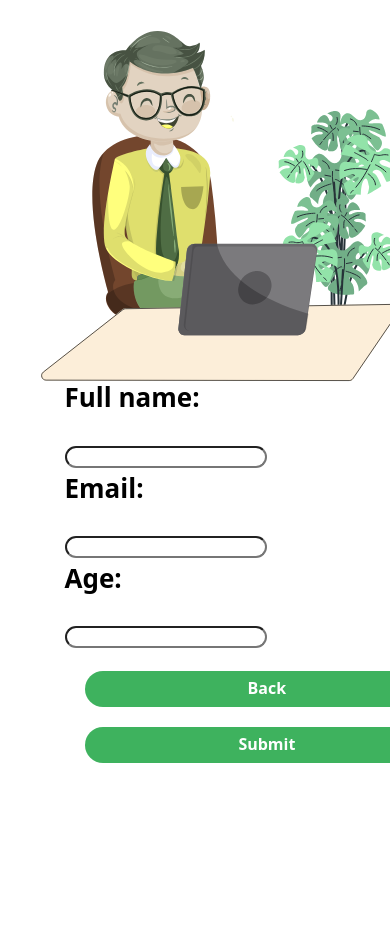
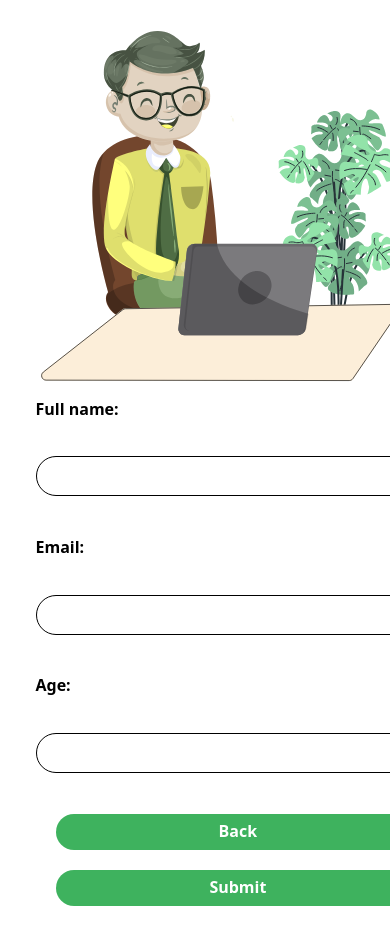
Before and after one commit to Reinaldo1209/1st-challenge-scholarship-program-aws-react, a plain HTML site: page index6.html in a window 390 px wide. Shown: the top 944 px of the page. Before the commit the page ends 844 px from the top, so only its background shows below. Drawn offline with Linux system fonts and the light colour scheme.

Commit message:
Décimo commit: Layout pronto

```diff
--- a/index6.html
+++ b/index6.html
@@ -11,7 +11,7 @@
     <main>
         <section>
             <picture>
-                <source media="(max-width: 900px)" srcset="fivepq.svg">
+                <source media="(max-width: 1250px)" srcset="fivepq.svg">
                 <img src="five.svg" alt="" class="img1">
             </picture>
         </section>
@@ -25,10 +25,10 @@
                     <h3>Email:</h3>
                 </label>
                 <input type="email" name="email" id="email" required>
-                <label for="age">
+                <label for="age" id="age" name="age">
                     <h3>Age:</h3>
                 </label>
-                <input type="text">
+                <input type="text" class="age">
             </div>
             <div>
                 <table>
--- a/style.css
+++ b/style.css
@@ -18,6 +18,12 @@ main{
     width: 100%;
 }
 
+@media screen and (max-width:800px){
+    main{
+        margin-left: 6%;
+    }
+}
+
 .main{
     margin-left: 18%;
     margin-top: 10%;
@@ -25,8 +31,9 @@ main{
 
 @media screen and (max-width:800px){
     .main{
-        margin-left: 2%;
+        margin-left: 0%;
         margin-top: 0%;
+        font-size: 16px;
     }
 }
 
@@ -64,6 +71,13 @@ a{
     }
 }
 
+@media screen and(max-width:800px){
+    .sm,.gr{
+        height: 26px;
+        font-size: 16px;
+    }
+}
+
 a:hover{
     background: #FFFF7D;
     color: black;
@@ -74,16 +88,21 @@ h1,h2{
     margin-left: -15px;
 }
 
-
 h1{
     text-transform: lowercase;
     margin-block: 20px;
     font-size: 100px
 }
 
-@media screen and (max-width: 800px){
+@media screen and (max-width: 1200px){
     h1{
         font-size: 53px;
+    }
+}
+
+@media screen and (max-width: 1200px){
+    h2{
+        font-size: 24px;
     }
 }
 
@@ -91,9 +110,9 @@ img{
     width: 100%;
 }
 
-@media screen and (max-width:650px) {
+@media screen and (max-width:900px) {
     img{
-        width: 70%;
+        margin-left: -20%;
     }
 }
 
--- a/style3.css
+++ b/style3.css
@@ -24,6 +24,14 @@ main{
     margin-top: 3%;
 }
 
+@media screen and (max-width:800px){
+    .main{
+        margin-left: -5%;
+        font-size: 16px;
+
+    }
+}
+
 a{
     background: #3EB25E;
     border-radius: 35px;
@@ -44,6 +52,13 @@ a{
 .gr{
     width: 364px;
     height: 36px;
+}
+
+@media screen and(max-width:800px){
+    .sm,.gr{
+        height: 26px;
+        font-size: 16px;
+    }
 }
 
 table{
@@ -73,6 +88,17 @@ label{
     margin-top: -2%;
 }
 
+@media screen and (max-width:1250px){
+    h3,label{
+        font-size: 16px;
+}
+}
+
+@media screen and (max-width:800px){
+    h3{
+        margin-top: 5%;
+}
+}
 select{
     margin-top: 8%;
 }
--- a/style4.css
+++ b/style4.css
@@ -19,7 +19,7 @@ main{
 
 
 .main{
-    max-width: 510px;
+    max-width:450px;
     margin-left: 5%;
     margin-top: 3%;
 }
@@ -66,11 +66,40 @@ h1,h2{
 h3{
     font-size: 26px;
     margin-bottom: 5%;
+    width: 510px;
 }
 
 label{
     font-size: 26px;
     margin-top: -2%;
+}
+
+@media screen and (max-width:1250px){
+    h3,label{
+        font-size: 16px;
+}
+}
+
+@media screen and (max-width:1100px){
+    h3{
+        margin-top: 5%;
+        max-width: 350px;
+}
+}
+
+@media screen and (max-width:800px){
+    .main{
+        margin-left: -5%;
+        font-size: 16px;
+
+    }
+}
+
+@media screen and(max-width:800px){
+    .sm,.gr{
+        height: 26px;
+        font-size: 16px;
+    }
 }
 
 select{
--- a/style5.css
+++ b/style5.css
@@ -39,6 +39,7 @@ a{
 .sm{
     width: 180px;
     height: 36px;
+    margin-top: 20%;
 }
 
 .gr{
@@ -68,6 +69,33 @@ h3{
     margin-bottom: 5%;
 }
 
+@media screen and (max-width:1200px){
+    h3,label{
+        font-size: 16px;
+}
+}
+
+@media screen and (max-width:800px){
+    h3{
+        margin-top: 5%;
+}
+}
+
+@media screen and (max-width:800px){
+    .main{
+        margin-left: -5%;
+        font-size: 16px;
+
+    }
+}
+
+@media screen and(max-width:800px){
+    .sm,.gr{
+        height: 26px;
+        font-size: 16px;
+    }
+}
+
 label{
     font-size: 26px;
     margin-top: -2%;
@@ -85,3 +113,9 @@ img{
 input[type = "email"],input[type = text],textarea{
     border-radius: 20px;
 }
+
+textarea{
+    width: 100%;
+    height: 60%;
+    padding: 20px;
+}
--- a/style6.css
+++ b/style6.css
@@ -65,12 +65,41 @@ h1,h2{
 
 h3{
     font-size: 26px;
-    margin-bottom: 5%;
+    margin-bottom: 10%;
 }
+
+
 
 label{
     font-size: 26px;
-    margin-top: -2%;
+    margin-top: 10%;
+}
+
+@media screen and (max-width:1250px){
+    h3,label{
+        font-size: 16px;
+}
+}
+
+@media screen and (max-width:800px){
+    h3{
+        margin-top: 5%;
+}
+}
+
+@media screen and (max-width:800px){
+    .main{
+        margin-left: -5%;
+        font-size: 16px;
+
+    }
+}
+
+@media screen and(max-width:800px){
+    .sm,.gr{
+        height: 26px;
+        font-size: 16px;
+    }
 }
 
 select{
@@ -81,6 +110,22 @@ img{
     margin: -5%;
 }
 
-input[type = "email"],input[type = text],textarea{
+input[type = "email"],input[type = text]{
     border-radius: 20px;
+    width: 110%;
+    height: 40px;
+    border: solid black 0.8px;
+    margin-bottom: 5.7%;
 }
+
+.age{
+    width: 50%;
+}
+
+@media screen and(max-width:1000px){
+    input[type = "email"],input[type = text]{
+        margin-top: -10%;
+        margin-bottom: 1%;
+        height: 25px;
+    }
+}
```
Also changed, not shown: index.html (+1 -1 lines), index2.html (+1 -1 lines), index3.html (+1 -1 lines), index4.html (+1 -1 lines), index5.html (+2 -2 lines), style2.css (+8 -1 lines).
